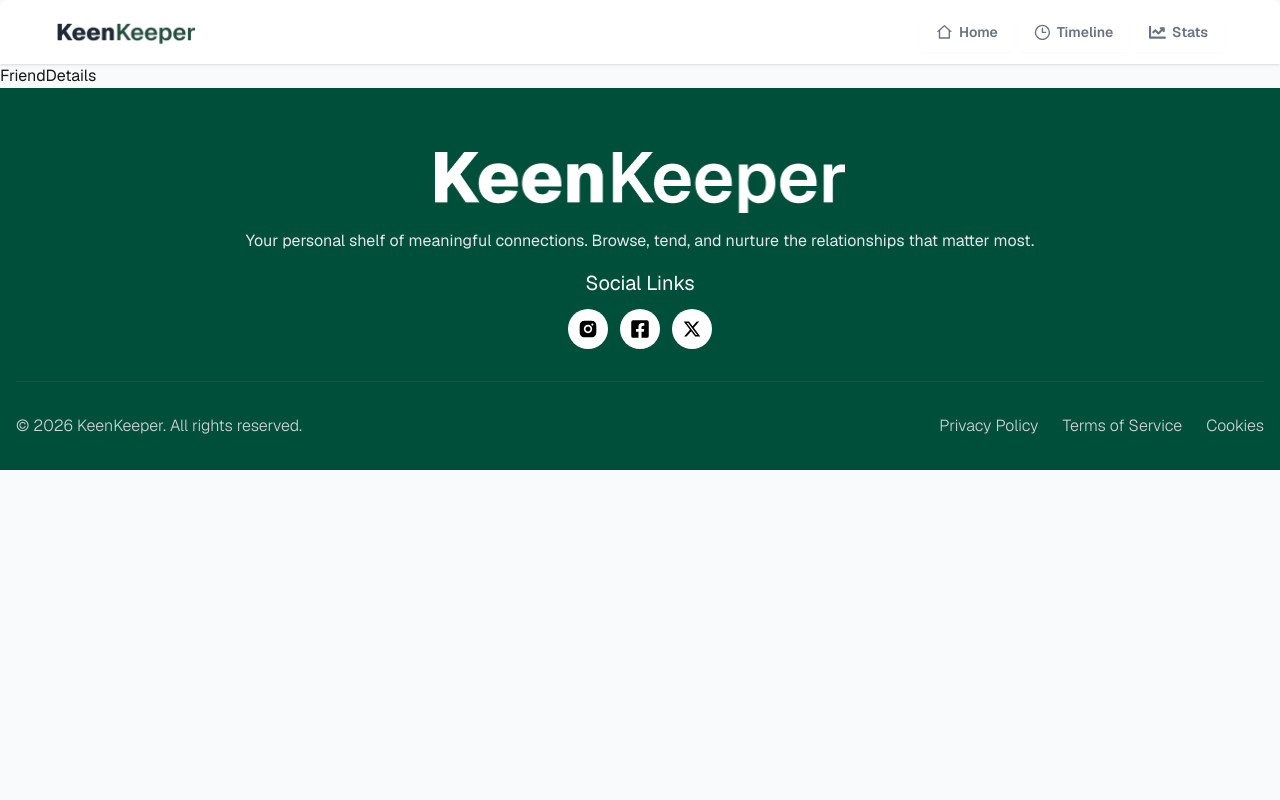
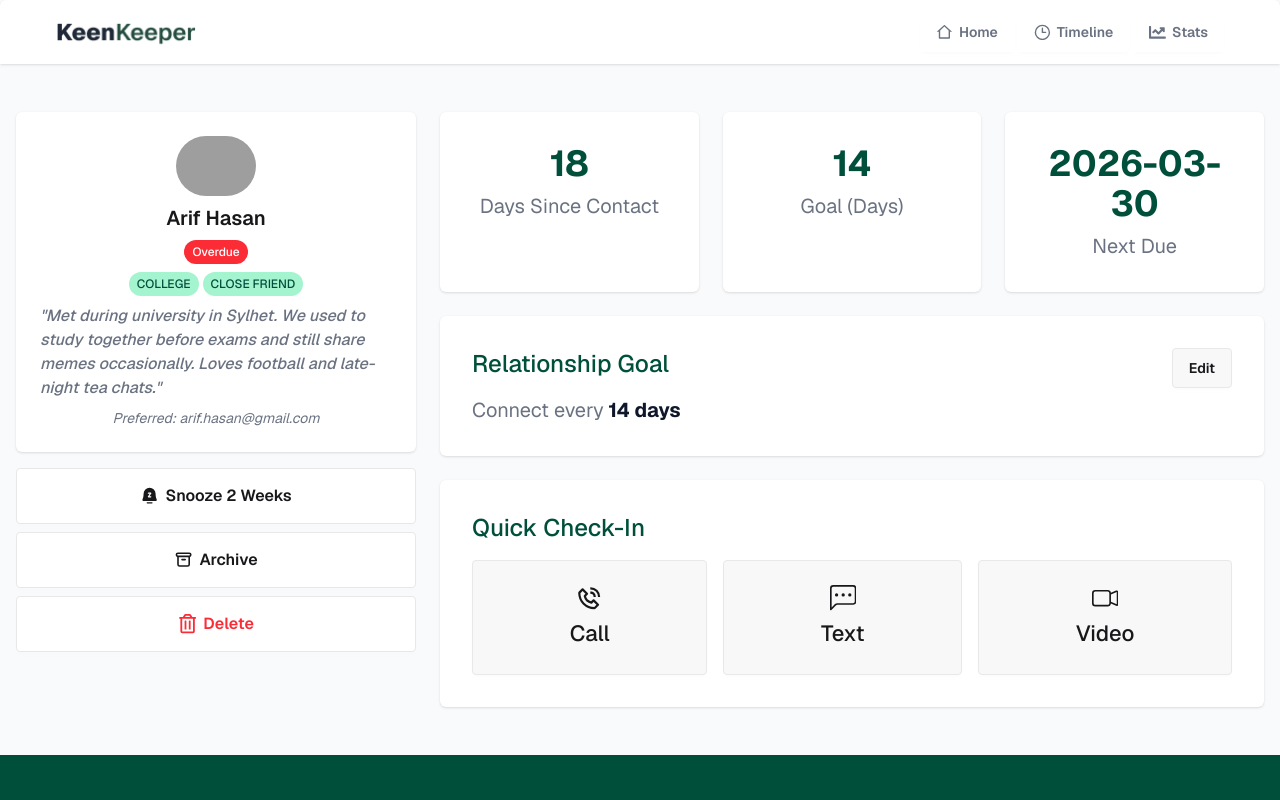
Before and after one commit to shSalman009/PH-Assignment-07, a Next.js app: page /friend/1 in a window 1280 px wide. Shown: the top 800 px of the page. Built offline with nearby package versions, Linux system fonts and the light colour scheme; grey boxes are pictures that could not be loaded.

Commit message:
feat: implement friend details page

```diff
--- a/src/app/friend/[id]/page.jsx
+++ b/src/app/friend/[id]/page.jsx
@@ -1,5 +1,139 @@
+import Image from "next/image";
 import React from "react";
+import { BiPhoneCall } from "react-icons/bi";
+import { BsCameraVideo, BsChatLeftDots } from "react-icons/bs";
+import { FaRegTrashAlt } from "react-icons/fa";
+import { HiOutlineArchive } from "react-icons/hi";
+import { PiBellSimpleZFill } from "react-icons/pi";
 
-export default function FriendDetails() {
-  return <div>FriendDetails</div>;
+const statusColor = {
+  overdue: "bg-red-500",
+  "almost due": "bg-yellow-500",
+  "on-track": "bg-emerald-900",
+};
+
+export default async function FriendDetails({ params }) {
+  const { id } = await params;
+
+  const res = await fetch("http://localhost:3000/friends.json");
+  const data = await res.json();
+
+  const friend = data.find((f) => f.id == id);
+
+  return (
+    <div className="container mx-auto px-4 grid lg:grid-cols-3 grid-cols-1 lg:gap-x-6 gap-y-6 py-12">
+      <div className="col-span-1 space-y-4">
+        <div className="bg-base-100 shadow rounded-md p-6 flex flex-col items-center justify-center gap-2">
+          <Image
+            src={friend.picture}
+            alt={friend.name}
+            width={80}
+            height={80}
+            className="rounded-full"
+          />
+
+          <h4 className="text-xl font-semibold">{friend.name}</h4>
+
+          <p
+            className={`rounded-full px-2 py-1 text-xs font-medium capitalize text-white ${statusColor[friend.status]}`}
+          >
+            {friend.status}
+          </p>
+
+          <div className="flex gap-1 flex-wrap">
+            {friend.tags.map((tag, id) => (
+              <p
+                key={id}
+                className="rounded-full px-2 py-1 text-xs font-medium bg-emerald-200 text-emerald-900 uppercase"
+              >
+                {tag}
+              </p>
+            ))}
+          </div>
+
+          <p className="text-gray-500 font-medium text-base italic">
+            "{friend.bio}"
+          </p>
+
+          <p className="text-gray-500 text-sm italic">
+            Preferred: {friend.email}
+          </p>
+        </div>
+        <div className="space-y-2">
+          <button className="btn btn-xl text-base bg-base-100 w-full">
+            <PiBellSimpleZFill className="size-[1.2em]" />
+            Snooze 2 Weeks
+          </button>
+          <button className="btn btn-xl text-base bg-base-100 w-full">
+            <HiOutlineArchive className="size-[1.2em]" />
+            Archive
+          </button>
+          <button className="btn btn-xl text-base bg-base-100 text-red-500 w-full">
+            <FaRegTrashAlt className="size-[1.2em]" />
+            Delete
+          </button>
+        </div>
+      </div>
+      <div className="col-span-2 space-y-6">
+        <div className="grid grid-cols-3 sm:gap-6 gap-4 text-center">
+          <div className="bg-base-100 shadow rounded-md sm:p-8 p-4">
+            <h4 className="md:text-4xl sm:text-2xl text-xl font-bold text-emerald-900 mb-2">
+              {friend.days_since_contact}
+            </h4>
+            <p className="text-gray-500 md:text-xl text-base">
+              Days Since Contact
+            </p>
+          </div>
+          <div className="bg-base-100 shadow rounded-md sm:p-8 p-4">
+            <h4 className="md:text-4xl sm:text-2xl text-xl font-bold text-emerald-900 mb-2">
+              {friend.goal}
+            </h4>
+            <p className="text-gray-500 md:text-xl text-base">Goal (Days)</p>
+          </div>
+          <div className="bg-base-100 shadow rounded-md sm:p-8 p-4">
+            <h4 className="md:text-4xl sm:text-2xl text-xl font-bold text-emerald-900 mb-2">
+              {friend.next_due_date}
+            </h4>
+            <p className="text-gray-500 md:text-xl text-base">Next Due</p>
+          </div>
+        </div>
+        <div className="bg-base-100 shadow rounded-md sm:p-8 p-4">
+          <div className="flex justify-between">
+            <h4 className="text-2xl font-medium text-emerald-900 mb-4">
+              Relationship Goal
+            </h4>
+            <button className="btn">Edit</button>
+          </div>
+          <p className="text-xl">
+            <span className="text-gray-500">Connect every</span>
+            <span className="font-bold text-slate-900">
+              {" "}
+              {friend.goal} days
+            </span>
+          </p>
+        </div>
+
+        <div className="bg-base-100 shadow rounded-md sm:p-8 p-4">
+          <h4 className="text-2xl font-medium text-emerald-900 mb-4">
+            Quick Check-In
+          </h4>
+
+          <div className="flex gap-4">
+            <button className="btn sm:btn-xl btn-lg flex-col h-auto p-6 font-medium grow">
+              <BiPhoneCall className="size-[1.2em]" />
+              Call
+            </button>
+            <button className="btn sm:btn-xl btn-lg flex-col h-auto p-6 font-medium grow">
+              <BsChatLeftDots className="size-[1.2em]" />
+              Text
+            </button>
+            <button className="btn sm:btn-xl btn-lg flex-col h-auto p-6 font-medium grow">
+              <BsCameraVideo className="size-[1.2em]" />
+              Video
+            </button>
+          </div>
+        </div>
+      </div>
+    </div>
+  );
 }
--- a/src/components/home/Banner.jsx
+++ b/src/components/home/Banner.jsx
@@ -24,7 +24,7 @@ export default function Banner() {
         </div>
         <div className="bg-base-100 shadow rounded-md sm:p-8 p-4">
           <h4 className="text-4xl font-bold text-emerald-900 mb-2">3</h4>
-          <p className="text-gray-500 md:text-xl text-base">TOn Track</p>
+          <p className="text-gray-500 md:text-xl text-base">On Track</p>
         </div>
         <div className="bg-base-100 shadow rounded-md sm:p-8 p-4">
           <h4 className="text-4xl font-bold text-emerald-900 mb-2">6</h4>
--- a/src/components/home/Friends.jsx
+++ b/src/components/home/Friends.jsx
@@ -11,7 +11,6 @@ const statusColor = {
 export default async function Friends() {
   const res = await fetch("http://localhost:3000/friends.json");
   const friends = await res.json();
-  console.log(friends);
 
   return (
     <div className="mb-16">
```
